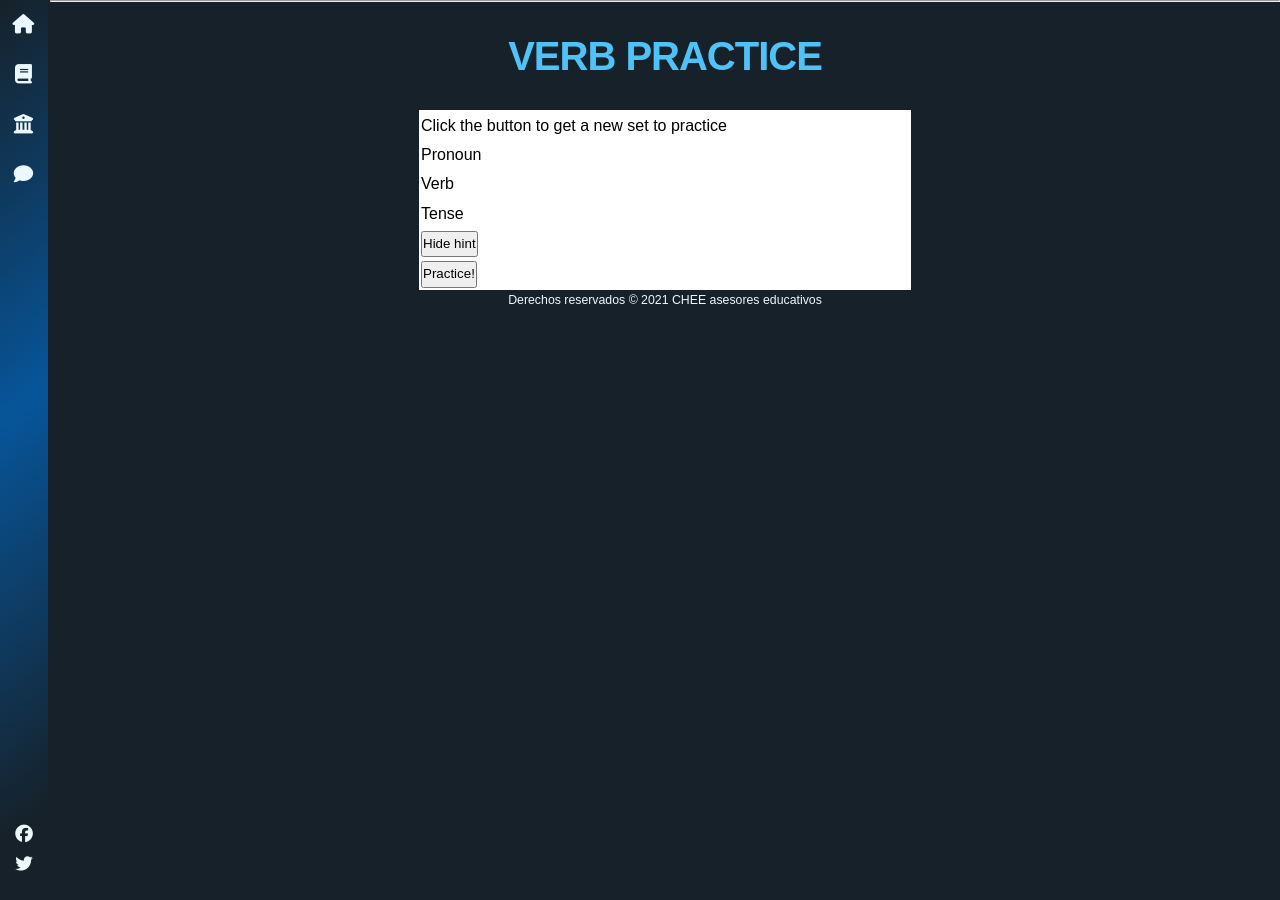
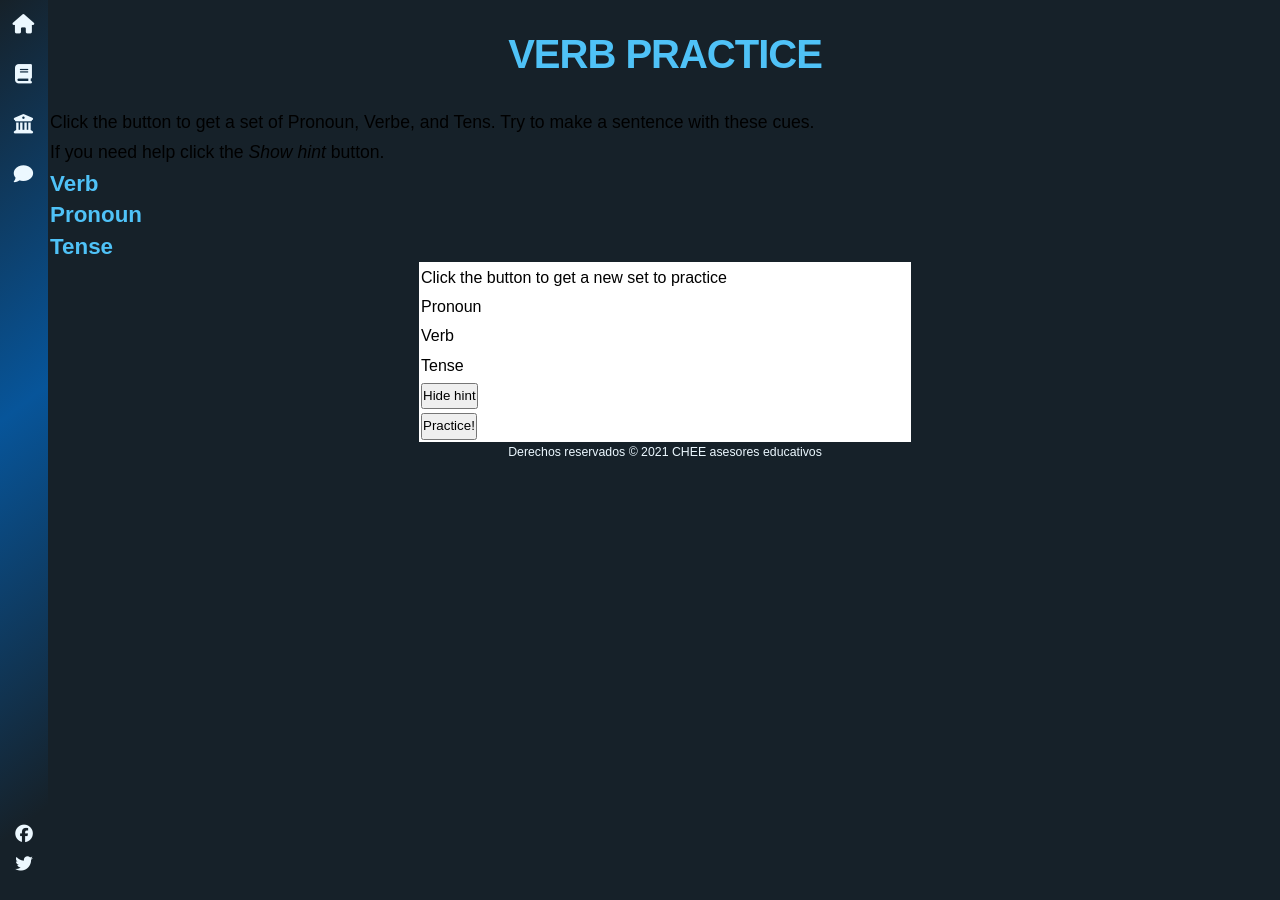
Before and after one commit to camachevaz/ESL, a Jekyll site: the page built from _posts/2021-12-14-verbos.markdown, in a window 1280 px wide. Built offline with Jekyll 4.4.1, drawn with Linux system fonts in a browser that asks for light colours; nearby versions of some CDN libraries; some web fonts are replaced.

Commit message:
Update 2021-12-14-verbos.markdown

```diff
--- a/_posts/2021-12-14-verbos.markdown
+++ b/_posts/2021-12-14-verbos.markdown
@@ -6,8 +6,18 @@ permalink: /verbs/
 category: category-1
 summary: Practice different time tenses with quick templates of pronouns and verbs.
 ---
-<hr>
-<h1>Verb practice</h1>
+# Verb practice
+
+Click the button to get a set of Pronoun, Verbe, and Tens. Try to make a sentence with these cues.
+
+If you need help click the *Show hint* button.
+
+## Verb
+
+## Pronoun
+
+## Tense
+
 <table id="verbs">
     <thead>
         <tr><td colspan="2">Click the button to get a new set to practice</td></tr>
```
